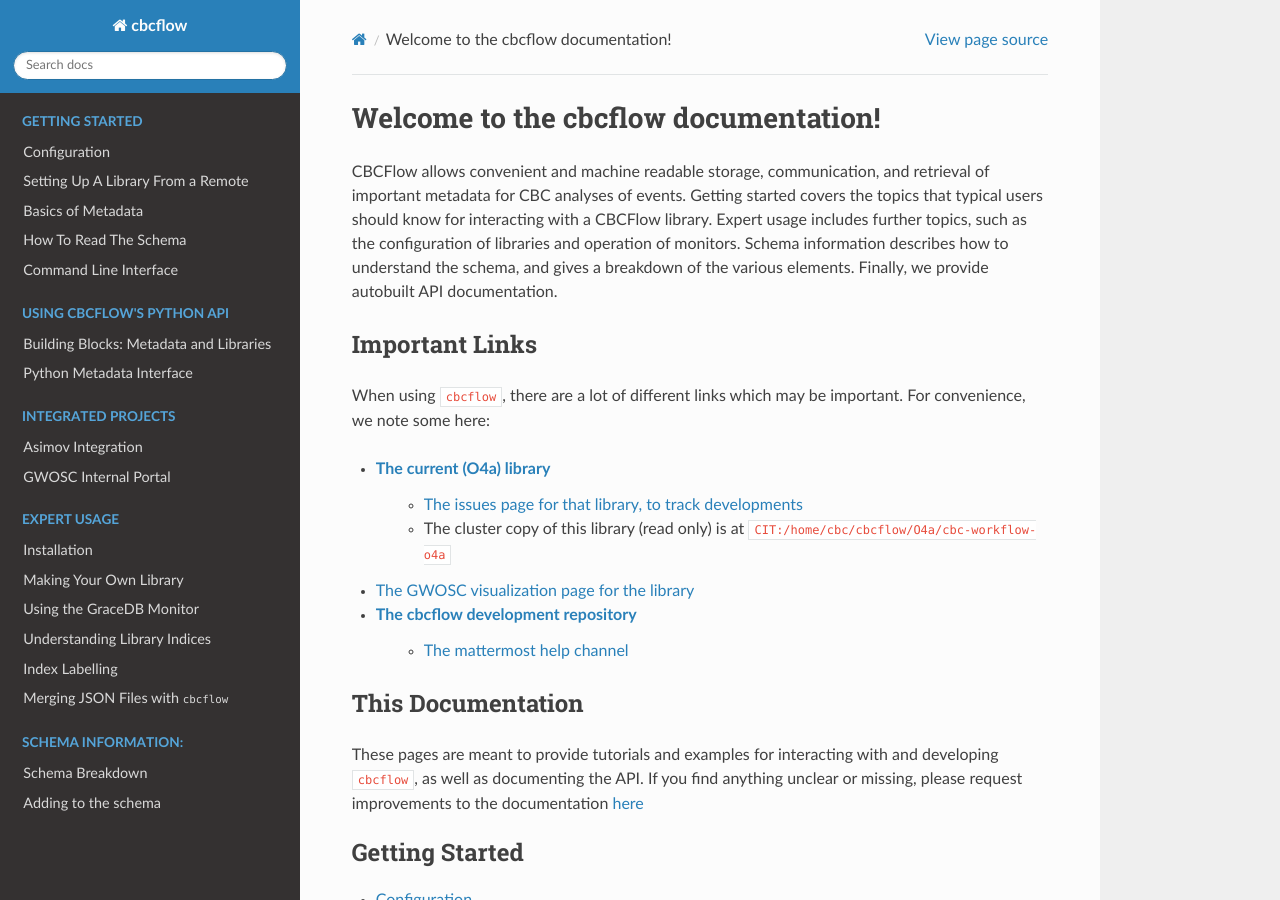
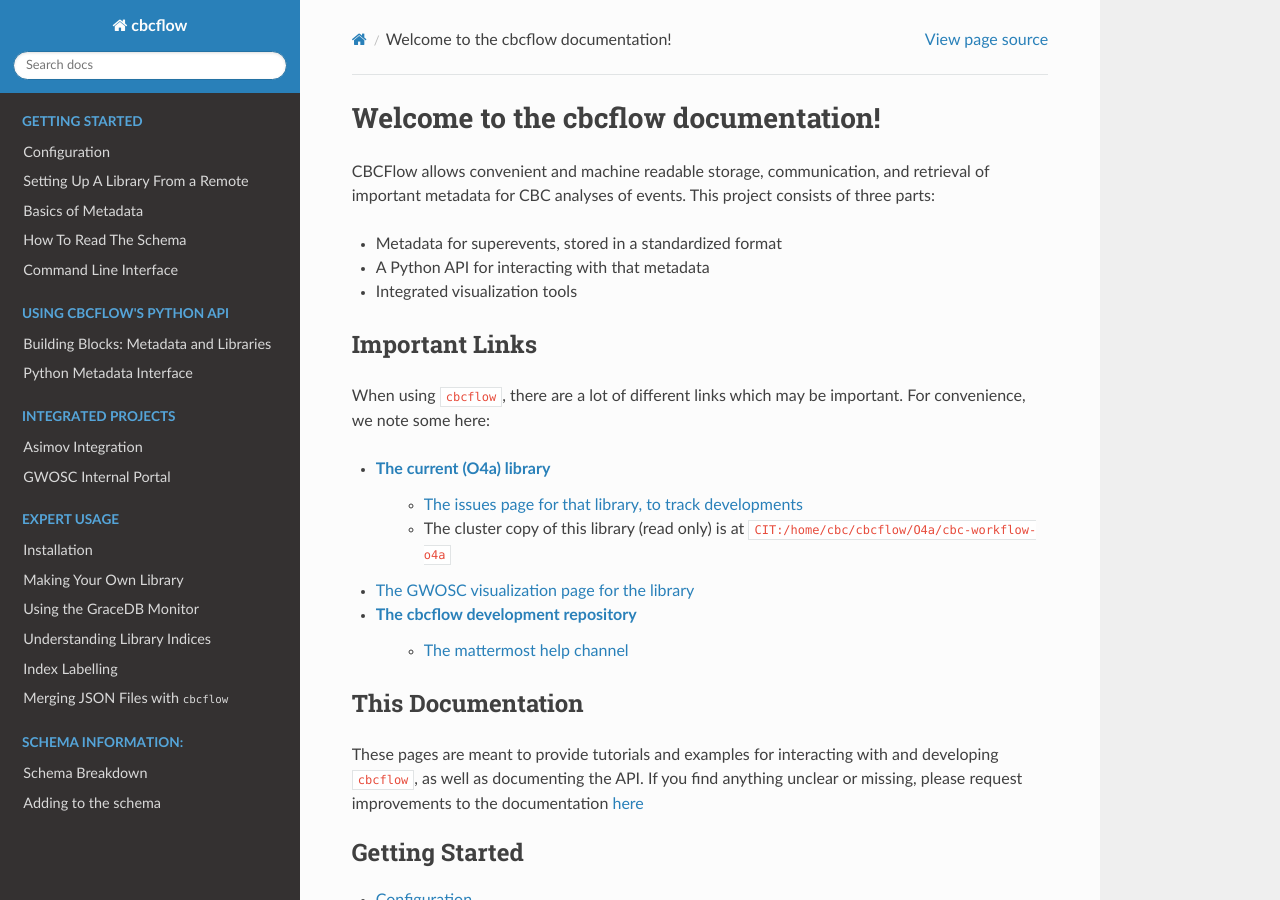
Before and after one commit to Rhiannon-Udall/cbcflow, a Sphinx documentation site: the page built from docs/source/index.rst, in a window 1280 px wide and 900 px high. Built offline with Sphinx 7.4.7 and the Read the Docs theme 2.0.0, drawn with Linux system fonts in a browser that asks for light colours; the version number could not be read and is left out.

Commit message:
Some index cleanup

```diff
--- a/docs/source/index.rst
+++ b/docs/source/index.rst
@@ -2,10 +2,11 @@
 =====================================
 
 CBCFlow allows convenient and machine readable storage, communication, and retrieval of important metadata for CBC analyses of events.
-Getting started covers the topics that typical users should know for interacting with a CBCFlow library.
-Expert usage includes further topics, such as the configuration of libraries and operation of monitors.
-Schema information describes how to understand the schema, and gives a breakdown of the various elements.
-Finally, we provide autobuilt API documentation.
+This project consists of three parts:
+
+* Metadata for superevents, stored in a standardized format
+* A Python API for interacting with that metadata
+* Integrated visualization tools
 
 Important Links
 ---------------
```
